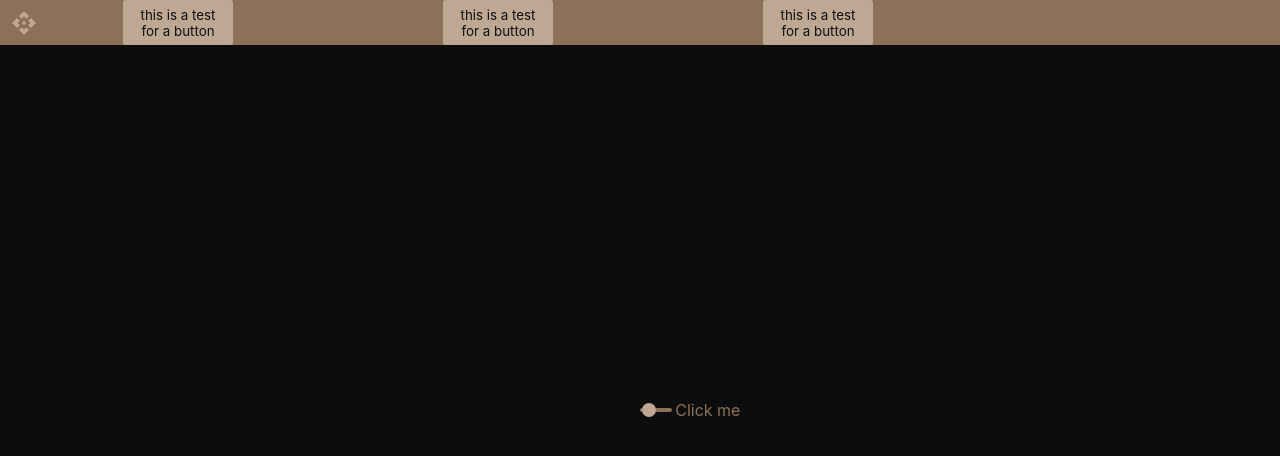
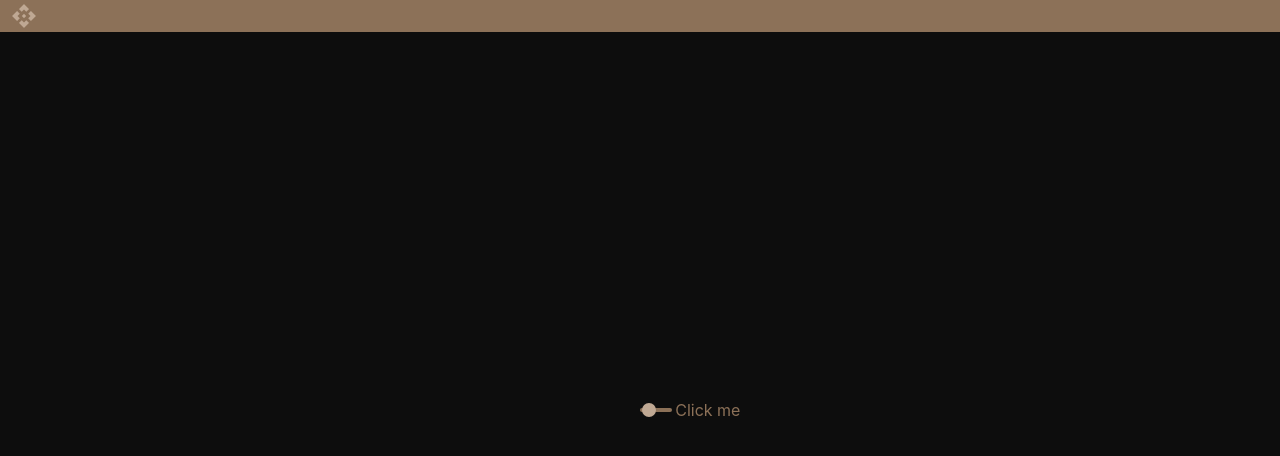
Before and after one commit to dffrs/scratch-book, a Next.js app: page / in a window 1280 px wide. Shown: the top 456 px of the page. Built offline with nearby package versions, Linux system fonts and the light colour scheme.

Commit message:
Drawer's style quick fix

```diff
--- a/components/drawer/index.tsx
+++ b/components/drawer/index.tsx
@@ -3,7 +3,7 @@ import style from "./style/drawer.module.scss";
 
 type DrawerProps = {
   isOpened?: boolean;
-  children: React.ReactNode;
+  children?: React.ReactNode;
 };
 
 const Drawer: FunctionComponent<DrawerProps> = (props) => {
--- a/components/drawer/style/drawer.module.scss
+++ b/components/drawer/style/drawer.module.scss
@@ -1,8 +1,12 @@
 .drawer {
+    display: flex;
+    align-items: center;
     position: fixed;
     top: 0;
     left: 0;
     width: 100vw;
+    max-height: 2em;
+    min-height: 2em;
     background-color: var(--primary-color);
     z-index: 100;
 }
--- a/pages/index.tsx
+++ b/pages/index.tsx
@@ -1,24 +1,16 @@
 import type { NextPage } from "next";
 import { memo } from "react";
-import Button from "../components/button";
 import Drawer from "../components/drawer";
 import Input from "../components/inputs";
 
 const Home: NextPage = () => {
   return (
     <>
-      <Drawer>
-        <Button>this is a test for a button</Button>
-        <Button>this is a test for a button</Button>
-        <Button>this is a test for a button</Button>
-      </Drawer>
+      <Drawer></Drawer>
       <div style={{ height: "100vh", position: "relative" }}>
         <div style={{ position: "absolute", top: "50%", left: "50%" }}>
           <Input type="checkbox" label="Click me" />
         </div>
-        {/* <span style={{ position: "absolute", top: "50%", left: "50%" }} className="effect">
-          Welcome
-        </span> */}
       </div>
     </>
   );
```
